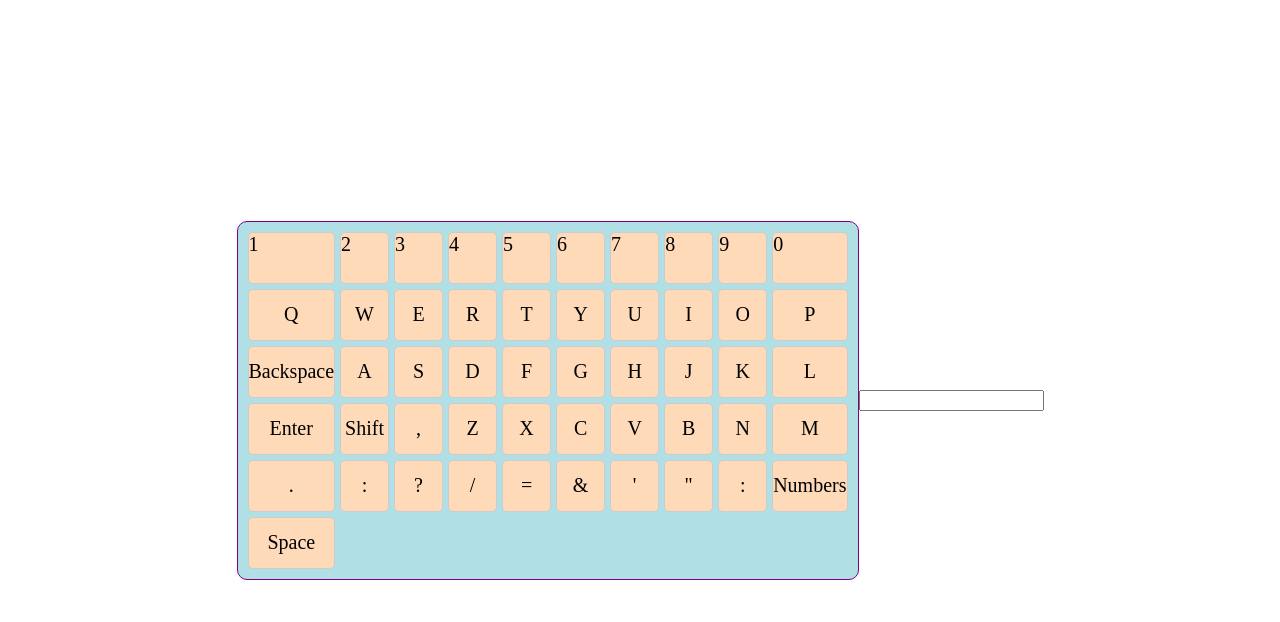
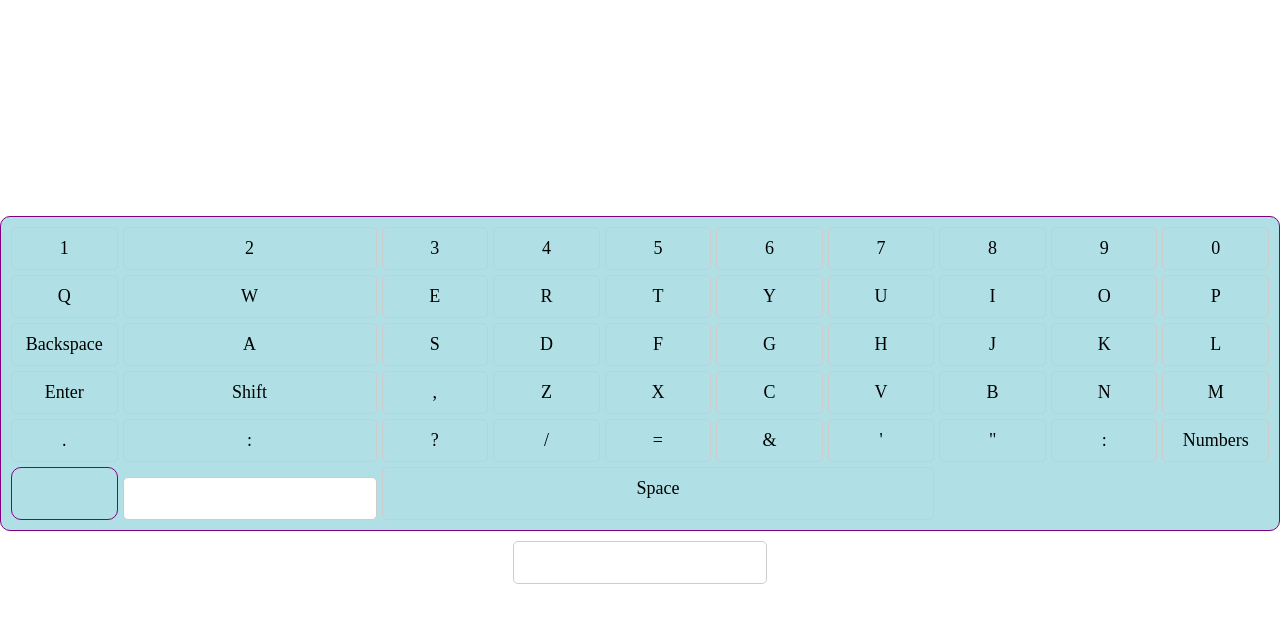
Before and after one commit to SiveleleN/Calc-and-keyboard, a plain HTML site: page Keyboard.html in a window 1280 px wide. Both pictures are taken after a click on the element "Numbers". Drawn offline with Linux system fonts and the light colour scheme.

Commit message:
added text

```diff
--- a/Keyboard.html
+++ b/Keyboard.html
@@ -58,6 +58,13 @@
         <div class="key" onclick="appendToOutput('\'')">"</div>
         <div class="key" onclick="appendToOutput(':')">:</div>
         <div class="key" onclick="toggleNumbers()">Numbers</div>
+        <div class="keyboard" id="keyboard">
+
+        </div>
+        <input type="text" id="output" class="output" readonly>
+        <script>
+
+        </script>
         <div class="key space" onclick="appendToOutput(' ')">Space</div>
     </div>
     <input type="text" id="output" class="output" readonly>
--- a/kStyle.css
+++ b/kStyle.css
@@ -28,43 +28,43 @@ body {
     margin: 0;
 }
 
+        body {
+            display: flex;
+            flex-direction: column;
+            align-items: center;
+        }
+
         .keyboard {
             display: grid;
             grid-template-columns: repeat(10, 1fr);
             gap: 5px;
-    width: 600px;
         }
 
         .key {
-    display: flex;
-    justify-content: center;
-    align-items: center;
-    background-color: peachpuff;
+            padding: 10px;
             border: 1px solid #ccc;
             border-radius: 5px;
-    height: 50px;
+            text-align: center;
+            font-size: 18px;
             cursor: pointer;
-    font-size: 20px;
         }
 
-
-.key.Backspace {
-    grid-column: span 2;
+        .key:hover {
+            background-color: #e0e0e0;
         }
 
-.key.Enter {
-    grid-column: span 2;
+        .key.number {
+            display: none;
         }
 
-.key.Shift {
-    grid-column: span 2;
-
-}
-
-.key.Space {
+        .space {
             grid-column: span 5;
         }
 
-.key.Number {
-    grid-column: span 2;
+        .output {
+            margin-top: 10px;
+            padding: 10px;
+            border: 1px solid #ccc;
+            border-radius: 5px;
+            font-size: 18px;
         }
```
Lines whose indentation alone changed are shown as unchanged.
